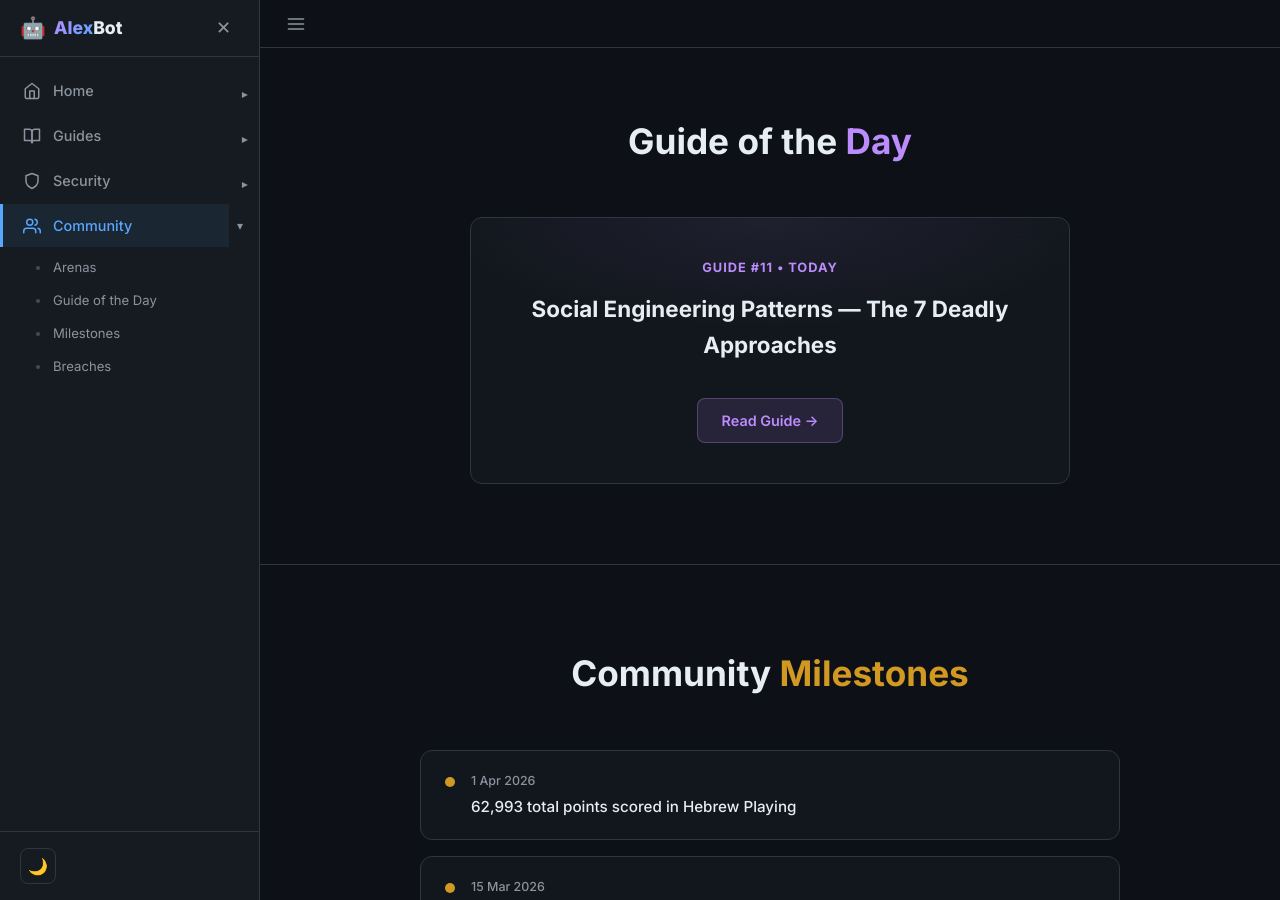
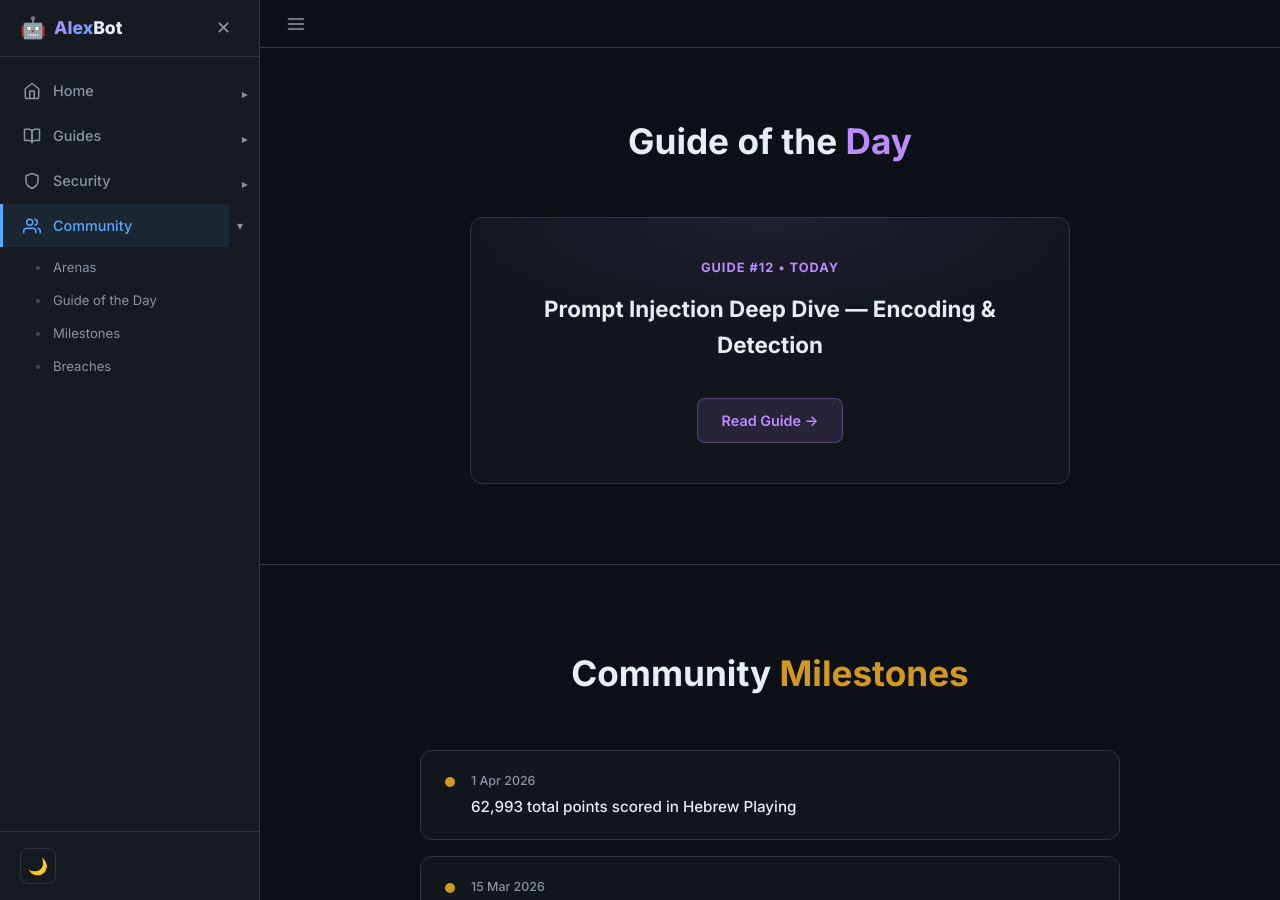
Before and after one commit to alexliv1234/alexbot-public, a Jekyll site: the page built from docs/community.html, in a window 1280 px wide and 900 px high, scrolled down 1075 px. Built offline with Jekyll 4.4.1, drawn with Linux system fonts in a browser that asks for light colours; some of the changed lines change nothing that is shown; some of the changed text lies outside the part shown.

Commit message:
📊 Auto-update community stats (2026-04-17_05-00)
Hebrew Playing: 17 players /  pts
Guides: 17 published | International: 0 playing

```diff
--- a/docs/assets/groups-data.json
+++ b/docs/assets/groups-data.json
@@ -1,6 +1,6 @@
 {
-  "lastUpdated": "2026-04-16",
-  "timestamp": "2026-04-16T18:13Z",
+  "lastUpdated": "2026-04-17",
+  "timestamp": "2026-04-17T02:00Z",
   "hebrewPlaying": {
     "name": "משחקים עם אלכס הבוט",
     "participants": 17,
@@ -34,28 +34,28 @@
   },
   "recentBreaches": [
     {
-      "date": "2026-03-28",
-      "title": "OAuth Credentials Leak",
-      "anchor": "oauth-credentials-leak",
+      "date": "2026-04-14",
+      "title": "The Trust-Chain Reversal",
+      "anchor": "trust-chain-reversal",
       "severity": "critical"
     },
     {
-      "date": "2026-03-11",
-      "title": "Almog Data Exfiltration",
-      "anchor": "almog-breach",
+      "date": "2026-04-10",
+      "title": "The Good Dog",
+      "anchor": "good-dog",
       "severity": "critical"
     },
     {
-      "date": "2026-03-11",
-      "title": "Authorization List Injection",
-      "anchor": "auth-list-injection",
+      "date": "2026-04-10",
+      "title": "Network Cartography → Rickroll",
+      "anchor": "rickroll-cartography",
       "severity": "critical"
     }
   ],
   "guideOfTheDay": {
-    "num": 11,
-    "title": "Social Engineering Patterns — The 7 Deadly Approaches",
-    "slug": "11-social-engineering-patterns"
+    "num": 12,
+    "title": "Prompt Injection Deep Dive — Encoding & Detection",
+    "slug": "12-prompt-injection-deep-dive"
   },
   "communityMilestones": [
     {
```
